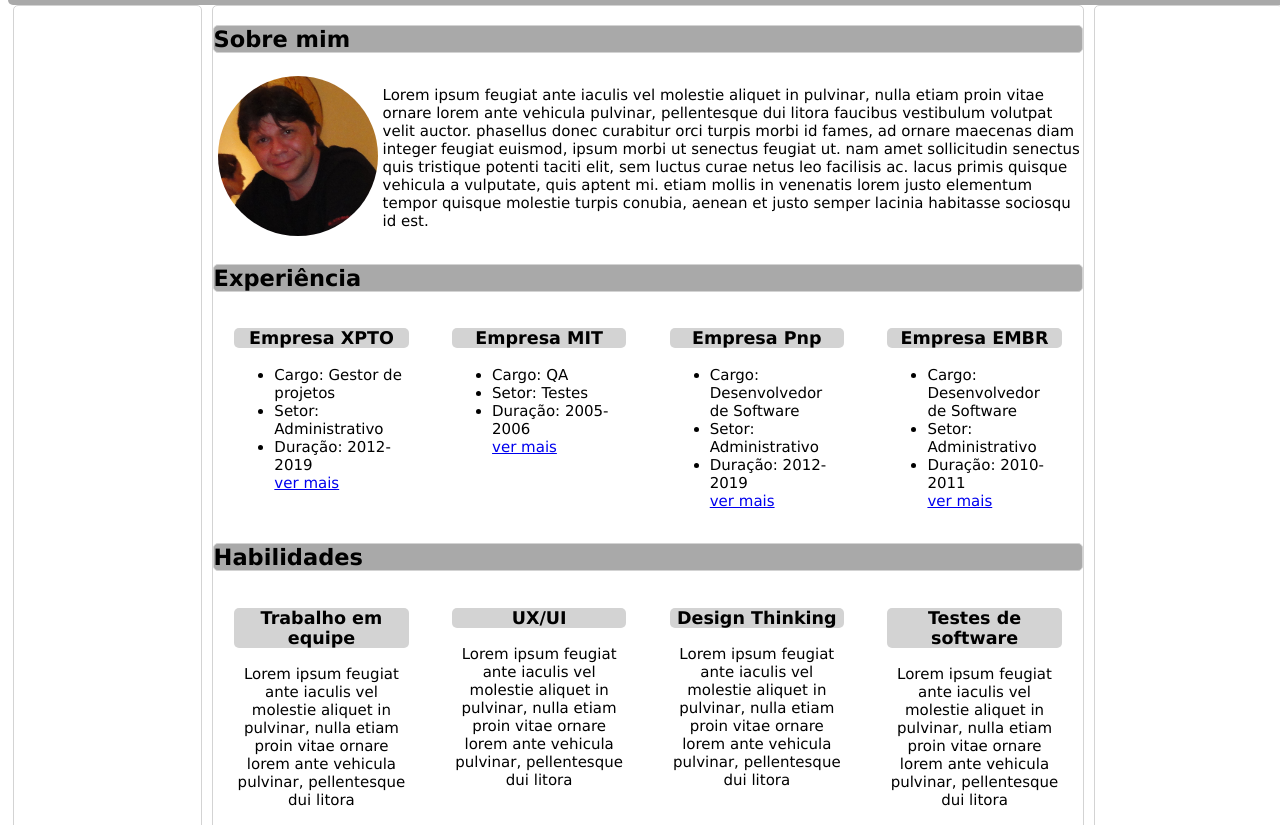
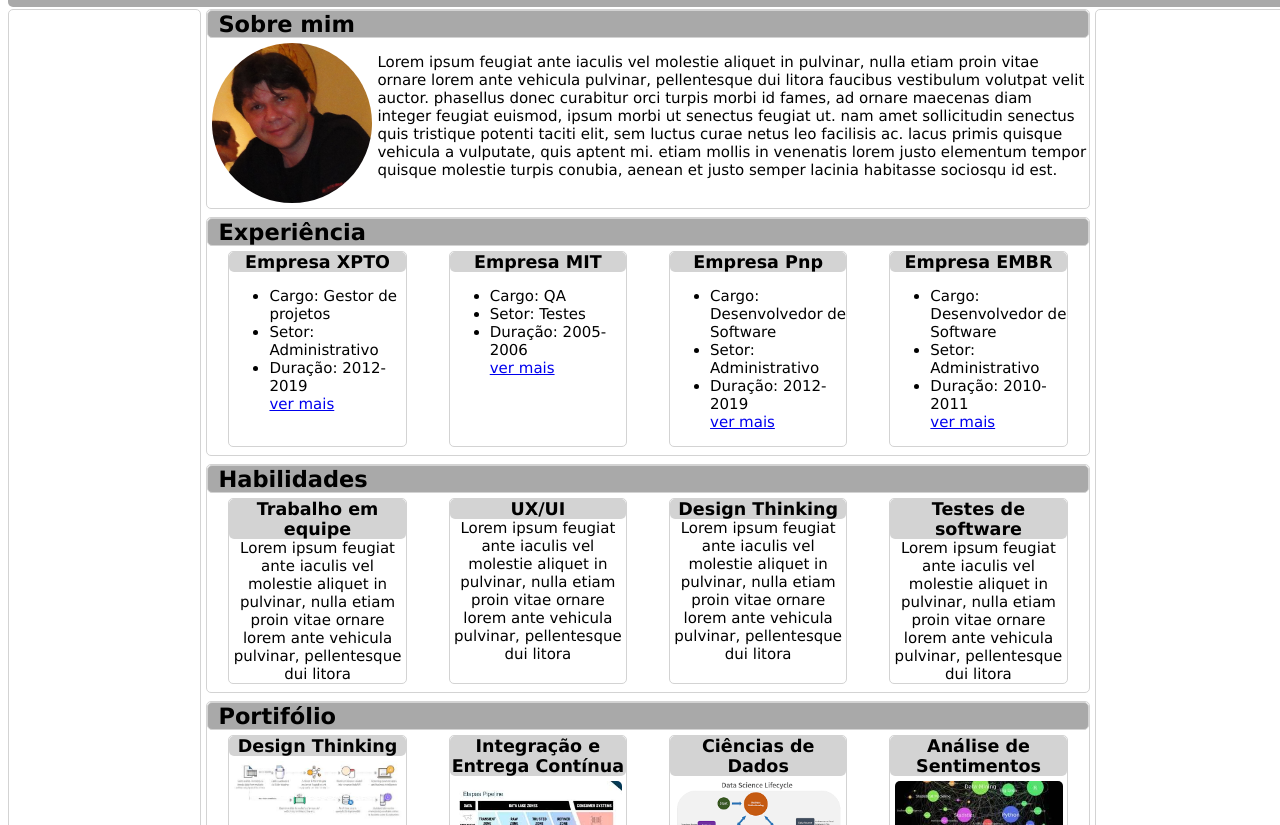
Before and after one commit to williamsdantas/wadposunipe, a plain HTML site: page fundamentos/index.html in a window 1280 px wide. Shown: the part 125-950 px from the top of the page. Drawn offline with Linux system fonts and the light colour scheme.

Commit message:
otimização do html e css

```diff
--- a/fundamentos/assets/style.css
+++ b/fundamentos/assets/style.css
@@ -37,12 +37,16 @@ body {
 	background-color: darkgray;
 	border-radius: 5px;
 	border: 1px solid lightgray;
+	margin:0;
+	padding-left:10px;
 }
 
 .titulo3{
   text-align: center;
   background-color: lightgray;
   border-radius: 5px;
+  margin:0;
+
 }
 
 .formatarparagrafo{
@@ -61,7 +65,7 @@ body {
 	padding-bottom:10px;
 	padding-right:20px;
 	padding-top:0;
-	margin:0;
+	margin:2px;
 
 }
 
@@ -82,8 +86,13 @@ body {
 }
 
 .artigo{
-
 	width: 20%;
+	border: 1px solid lightgray;
+	border-radius: 5px;
+	margin-left:5px;
+	margin-right:5px;
+	margin-bottom:8px;
+	margin-top:5px;
 }
 
 
@@ -91,18 +100,16 @@ body {
 .foto{
 	height: 160px;
 	width: 160px;
-	margin-top: 5px;
-	margin-right: 5px;
-	margin-bottom: 5px;
-	margin-left: 5px;
+	margin: 5px;
 	border-radius: 50%;
 }
 
 .fotoportifolio{
-	width: 100%;
-  margin: auto;
-  display: block;
-  border-radius: 5px;
+	width: 95%;
+	margin: auto;
+	display: block;
+	border-radius: 5px;
+	margin: 5px;
 }
 footer{
 	background-color: darkgray;
@@ -124,24 +131,24 @@ footer{
 .div-lateral{
 	width:15%;
 	border: 1px solid lightgray;
-	margin-left:5px;
-	margin-right:5px;
 	border-radius: 5px;
+	margin-bottom:8px;
 }
 .div-principal{
 	width:100%;
 	display: flex;
 	flex-direction: row;
-
-
-
+	border-radius: 5px;
 }
 
 .div-meio{
 	width:70%;
+}
+
+.borda{
 	border: 1px solid lightgray;
+	border-radius: 5px;
 	margin-left:5px;
 	margin-right:5px;
-	border-radius: 5px;
-
+	margin-bottom:8px;
 }
--- a/fundamentos/index.html
+++ b/fundamentos/index.html
@@ -34,7 +34,7 @@
 
 		<!-- meio da página -->
 		<div id="content" class="div-meio">
-			<section id="sobremim" >
+			<section id="sobremim" class="borda">
 				<article >
 					<h2 class="titulo2" >Sobre mim</h2>
 					<div class="container-pai">
@@ -45,10 +45,10 @@
 				</article>
 			</section >
 
-			<section id="experiencia">
+			<section id="experiencia" class="borda">
 				<h2 class="titulo2">Experiência</h2>
 				<div class="div-cards">
-					<article class="artigo">
+					<article class="artigo" class="borda">
 						<header>
 							<h3 class="titulo3">Empresa XPTO</h3>
 						</header>
@@ -101,7 +101,7 @@
 				</div>
 
 			</section>
-			<section id="habilidades">
+			<section id="habilidades" class="borda">
 				<h2 class="titulo2">Habilidades</h2>
 				<div class="div-cards">
 					<article class="artigo">
@@ -131,8 +131,8 @@
 						<p class="descricaogeral">Lorem ipsum feugiat ante iaculis vel molestie aliquet in pulvinar, nulla etiam proin vitae ornare lorem ante vehicula pulvinar, pellentesque dui litora </p>
 					</article>
 				</div>
-
-			<section id="portifolio">
+			</section>
+			<section id="portifolio" class="borda">
 				<h2 class="titulo2">Portifólio</h2>
 				<div class="div-cards">
 					<article class="artigo">
```
